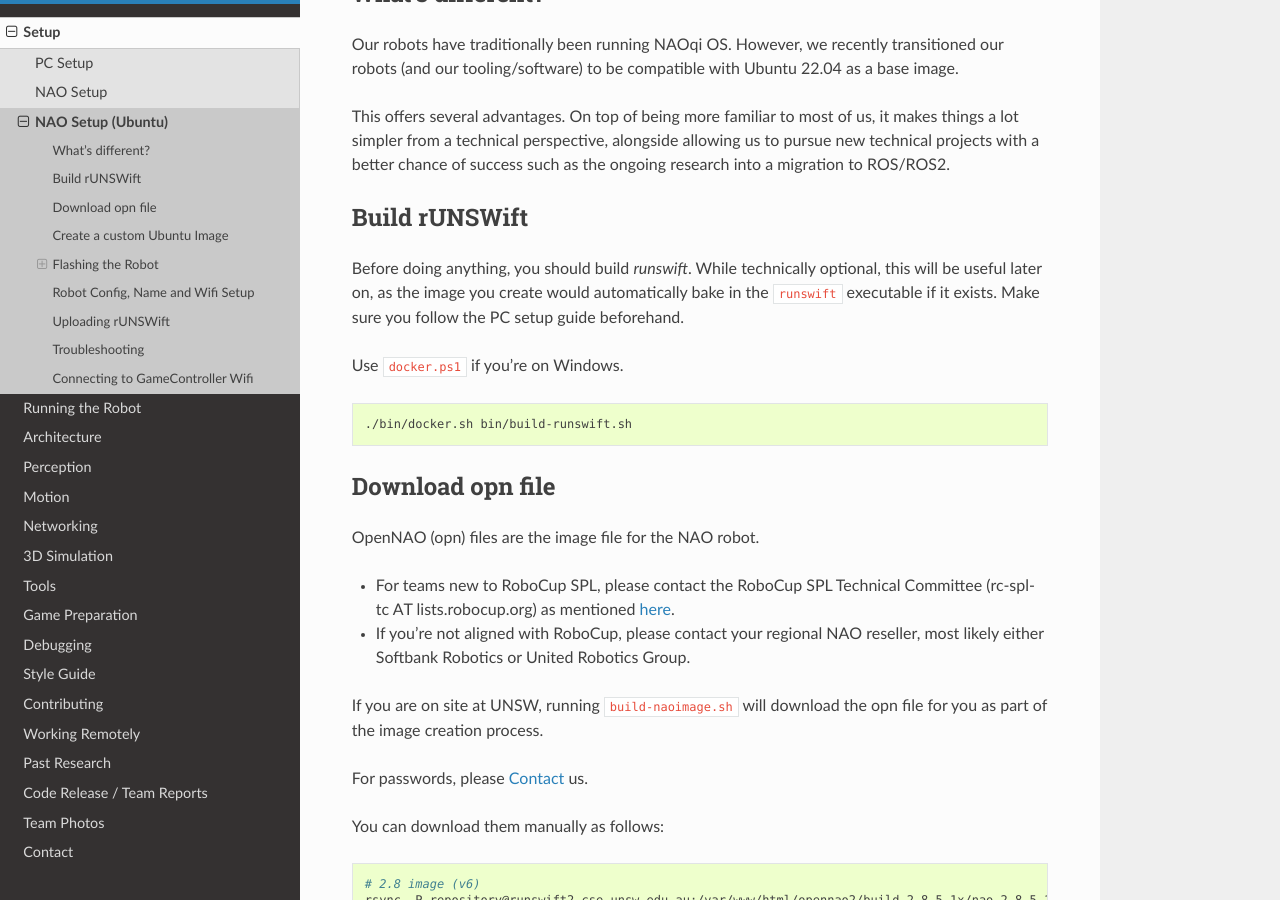
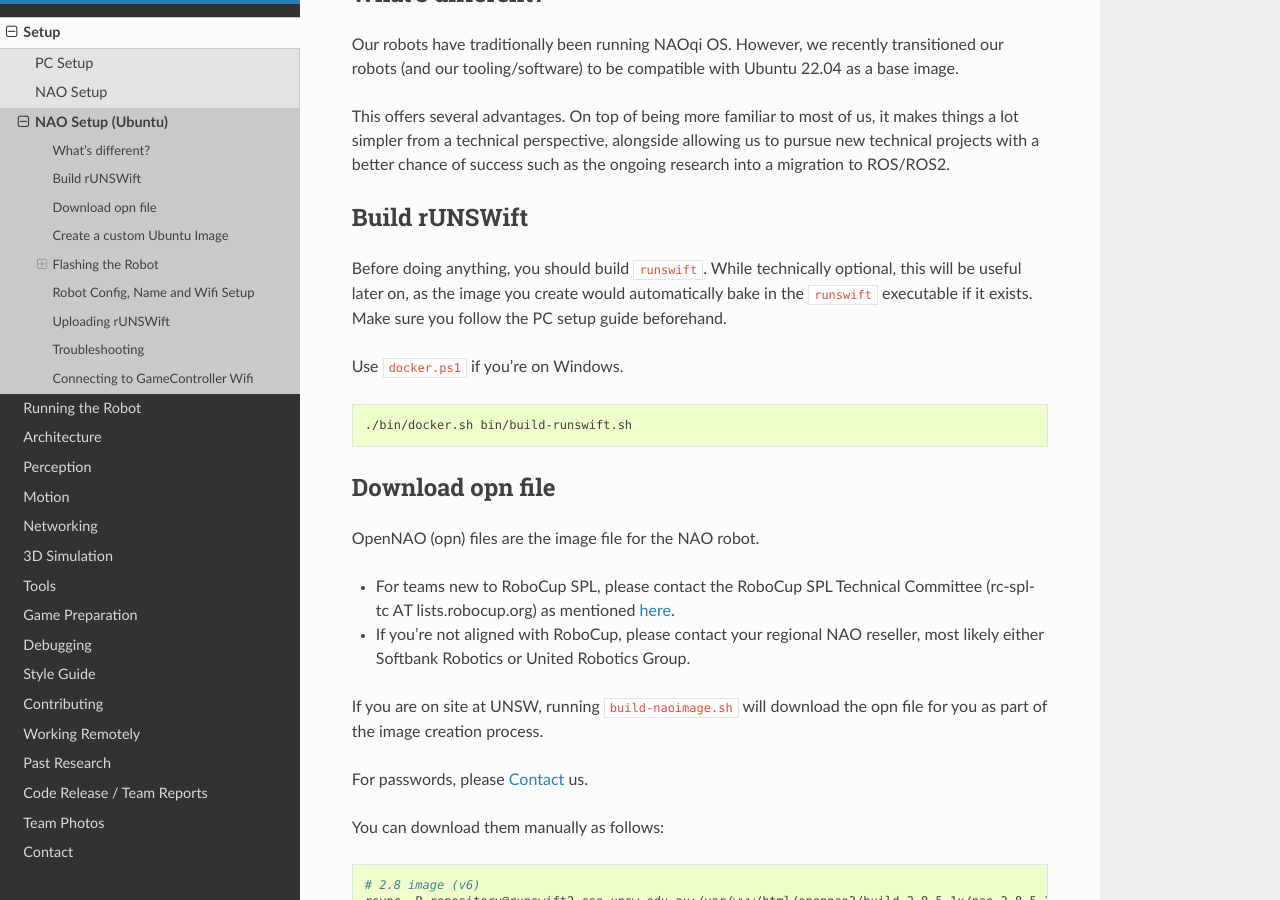
Before and after one commit to UNSWComputing/rUNSWift-docs, a Sphinx documentation site: the page built from source/setup/nao_setup_ubuntu.rst, in a window 1280 px wide and 900 px high, scrolled down 452 px. Built offline with Sphinx 7.4.7 and the Read the Docs theme 2.0.0, drawn with Linux system fonts in a browser that asks for light colours.

Commit message:
small fix

```diff
--- a/source/setup/nao_setup_ubuntu.rst
+++ b/source/setup/nao_setup_ubuntu.rst
@@ -22,7 +22,7 @@ alongside allowing us to pursue new technical projects with a better chance of s
 **************
 Build rUNSWift
 **************
-Before doing anything, you should build `runswift`. While technically optional, this will be useful later on, as the image
+Before doing anything, you should build ``runswift``. While technically optional, this will be useful later on, as the image
 you create would automatically bake in the ``runswift`` executable if it exists. Make sure you follow the PC setup guide beforehand.
 
 
```
